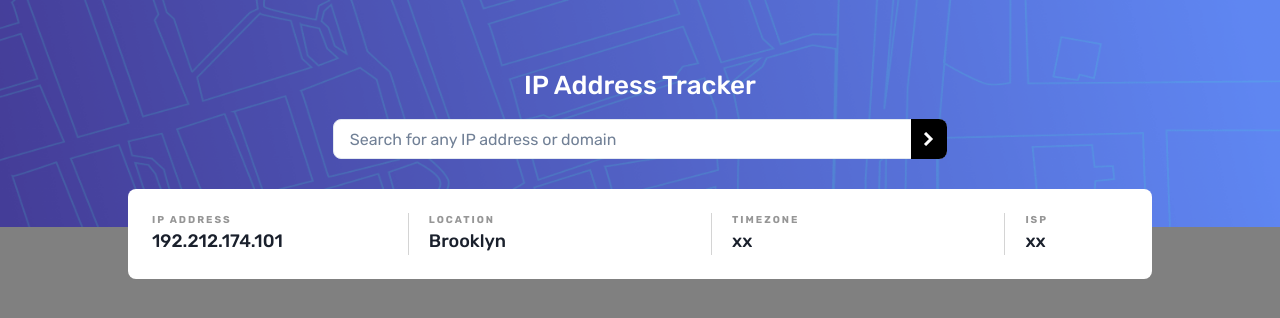
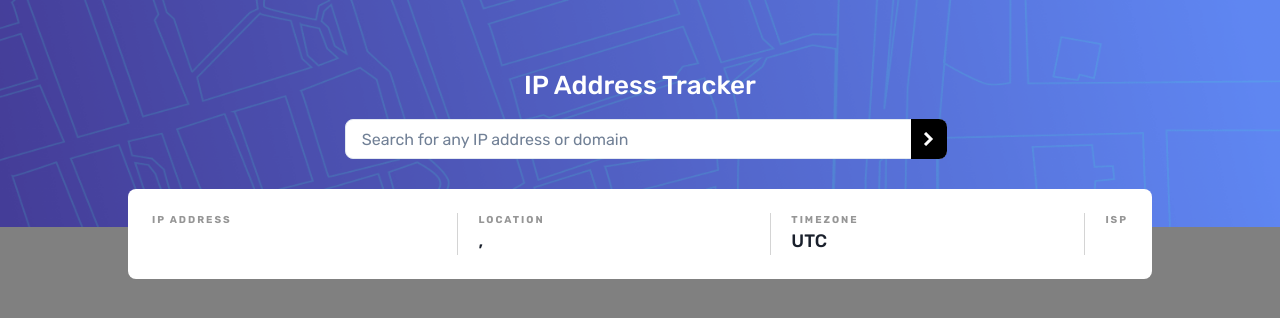
Before and after one commit to Ameliegre/ip-address-tracker, a React (Create React App) app: page / in a window 1280 px wide. Shown: the top 318 px of the page. Built offline with nearby package versions, Linux system fonts and the light colour scheme.

Commit message:
call api to get Ip address

```diff
--- a/package.json
+++ b/package.json
@@ -9,6 +9,7 @@
     "@testing-library/jest-dom": "^5.16.5",
     "@testing-library/react": "^13.4.0",
     "@testing-library/user-event": "^13.5.0",
+    "axios": "^1.4.0",
     "framer-motion": "^10.12.16",
     "react": "^18.2.0",
     "react-dom": "^18.2.0",
--- a/src/App.js
+++ b/src/App.js
@@ -1,38 +1,75 @@
-import { Image, Input, Flex, InputRightElement, InputGroup, Box } from "@chakra-ui/react"
+import { Image, Input, Flex, InputRightElement, InputGroup, Box, FormLabel } from "@chakra-ui/react"
 import patternDesktop from './images/pattern-bg-desktop.png'
 import iconBtn from './images/icon-arrow.svg'
+import axios from 'axios'
+import { useState } from "react"
+
+const IP_REGEX = /^(?:\d{1,3}\.){3}\d{1,3}$/;
 
 function App() {
+
+  const [ipCode, setIpCode] = useState('')
+  const [ipInfos, setIpInfos] = useState('')
+
+  const handleSubmit = (e) => {
+    e.preventDefault()
+    const ipResult = IP_REGEX.test(ipCode)
+
+    if (!ipResult){
+      return
+    }
+
+    const getIP = async () => {
+      try {
+        const response = await axios.get(`https://geo.ipify.org/api/v2/country,city?apiKey=at_L2ZvrzGmLJ40u2p3HDzNmhHomFurW&ipAddress=${ipCode}`);
+        setIpInfos(response.data)
+      } catch (error) {
+        console.error(error);
+      }
+    }
+
+   getIP()
+  }
+
+
+
+  console.log(ipCode, ipInfos)
+
+
+
   return (
     <Flex direction={"column"} align={"center"} pos="relative" justify={"space-between"}>
       <Image w='100vw' h='227px' src={patternDesktop} alt='Image de fond' pos='fixed'/>
       <Flex direction={"column"} align={"center"} width='80%' pos="fixed" top="66px">
         <h1>IP Address Tracker</h1>
-        <InputGroup mb={'30px'} w='60%'>
-          <label for='IPaddress'/>
-          <Input placeholder="Search for any IP address or domain" bg='white' borderRadius='lg' cursor={"pointer"}/>
-          <InputRightElement width='2.25rem'>
-              <button>
-                <Image src={iconBtn} alt='icon' ml={'12px'}/>
-              </button>
-          </InputRightElement>
-        </InputGroup>
+        <form onSubmit={handleSubmit}>
+          <InputGroup mb={'30px'}>
+            <FormLabel/>
+            <Input type="text" placeholder="Search for any IP address or domain" bg='white' borderRadius='lg' cursor={"pointer"} value={ipCode} onChange={(e) => setIpCode(e.target.value)}/>
+            <InputRightElement width='2.25rem'>
+                <button type="submit">
+                  <Image src={iconBtn} alt='icon' ml={'12px'}/>
+                </button>
+            </InputRightElement>
+          </InputGroup>
+        </form>
+
         <Flex direction={"row"} justify={"space-between"} w='100%' bg='white' p={6} borderRadius='lg'>
           <Box>
             <h2>IP ADDRESS</h2>
-            <p>192.212.174.101</p>
+            <p>{ipInfos.ip}</p>
           </Box>
           <Box className='boxInfos'>
             <h2>LOCATION</h2>
-            <p>Brooklyn</p>
+            <p>{ipInfos.location?.region}, {ipInfos.location?.country} </p>
           </Box>
           <Box className='boxInfos'>
             <h2>TIMEZONE</h2>
-            <p>xx</p>
+            <p>UTC {ipInfos.location?.timezone}</p>
           </Box>
           <Box className='boxInfos'>
             <h2>ISP</h2>
-            <p>xx</p>
+            <p>{ipInfos.isp}</p>
           </Box>
         </Flex>
       </Flex>
--- a/src/style.js
+++ b/src/style.js
@@ -31,10 +31,11 @@ export const theme = extendTheme({
         width:'100%',
       },
       '.boxInfos': {
-        marginRight: '80px',
-        marginLeft: '20px',
         borderLeft: '1px solid hsl(0, 0%, 59%, 0.41)',
         paddingLeft: '20px'
+      },
+      form: {
+        width: '60%',
       }
     }
   }
```
Also changed, not shown: 1 other file (tests, documents, lock files or other folders).
